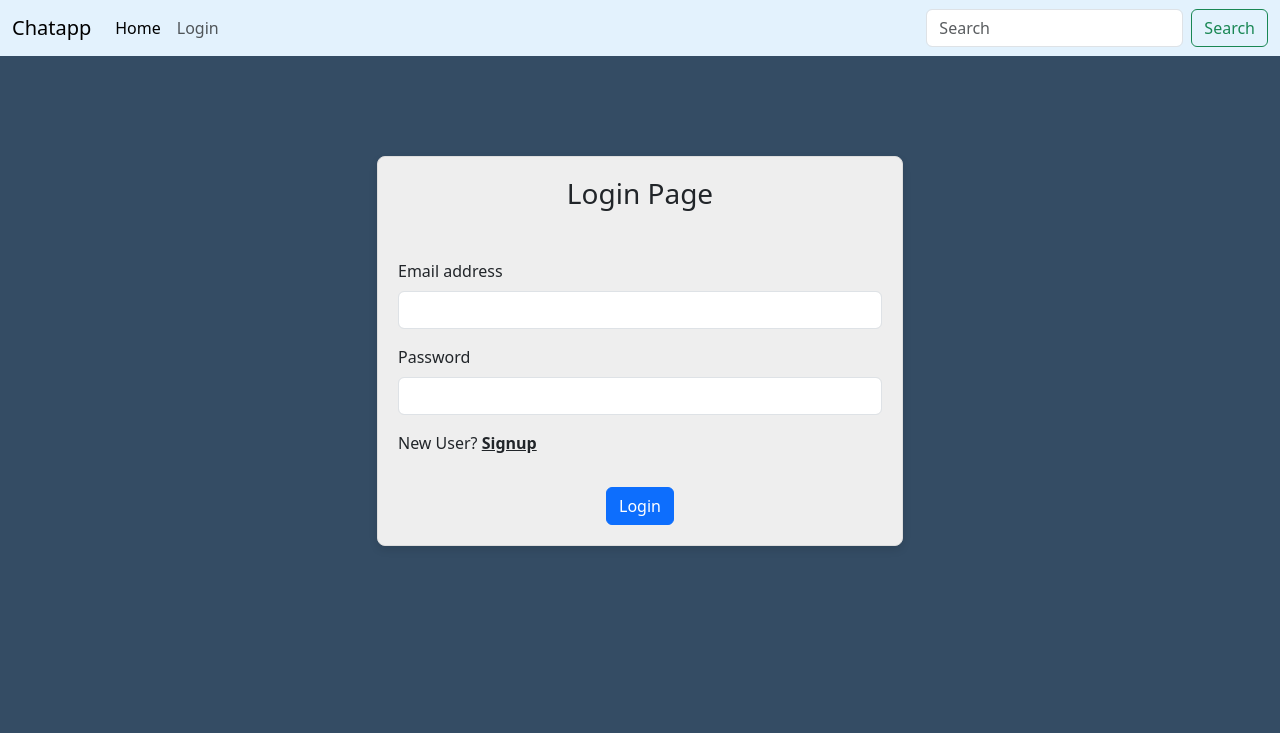
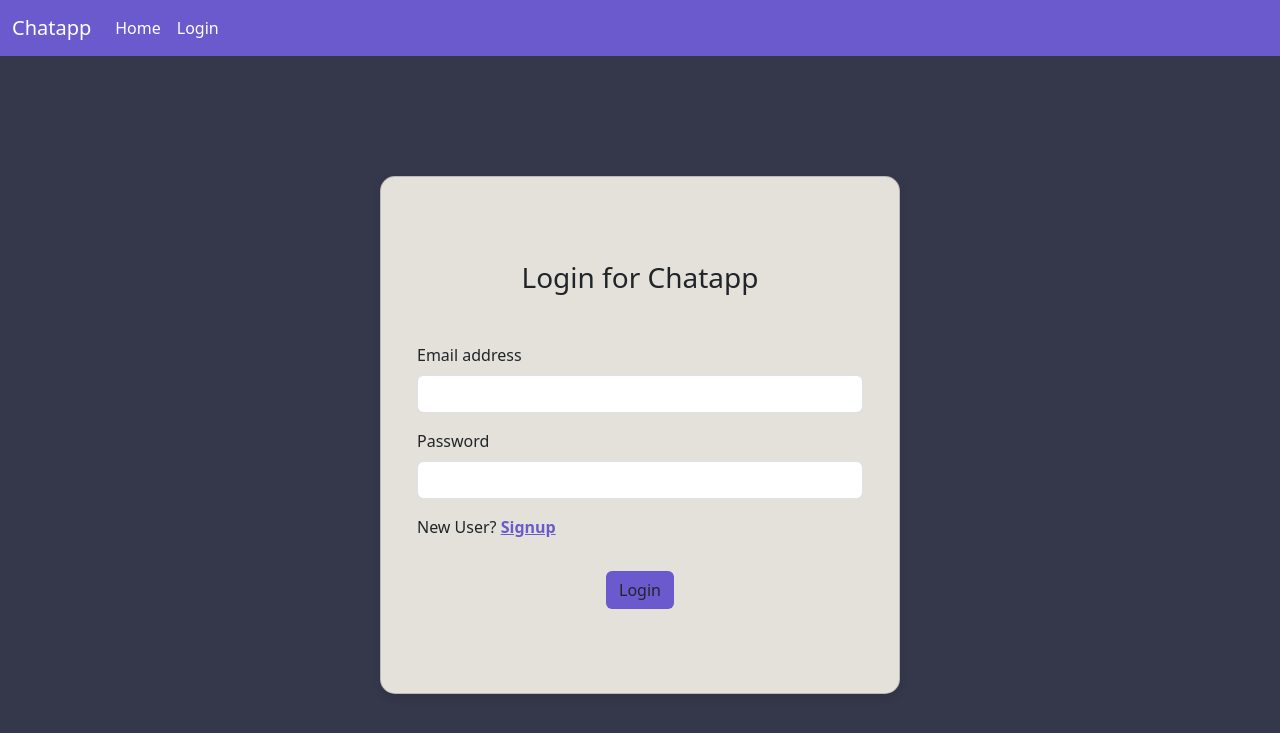
Before and after one commit to FenilVadher/Assignment_Bizzyatra, a PHP site: page /Bizzyatra_Assignment/Userloginpage.php in a window 1280 px wide. Shown: the top 733 px of the page. Run offline with PHP 8.4, Linux system fonts and the light colour scheme.

Commit message:
file updated

```diff
--- a/Userloginpage.php
+++ b/Userloginpage.php
@@ -1,79 +1,127 @@
 <?php
-require 'partials/nav.php';
 
+if (file_exists('partials/nav.php')) {
+  include 'partials/nav.php';
+} else {
+  echo "Navigation file not found.";
+}
+
+if (file_exists('partials/db_connect.php')) {
+  include 'partials/db_connect.php';
+} else {
+  echo "connection file not found.";
+}
+
+// Check if the verification token is set in the URL
+if (isset($_GET['token'])) {
+  $verification = ($_GET['token']);
+  $sql_verify_query = "SELECT email, verification, verified_status, password FROM user_details WHERE verification='$verification' LIMIT 1";
+  $sql = mysqli_query($link, $sql_verify_query);
+
+  if (mysqli_num_rows($sql) > 0) {
+    $row = mysqli_fetch_array($sql);
+    if ($row['verified_status'] == '0') {
+
+      if (isset($_POST['password']) && isset($_POST['email']) && isset($_POST['verify_token'])) {
+        $email = $_POST['email'];
+        $pass = $_POST['password'];
+
+        if ($email === $row['email']) {
+          if (password_verify($pass, $row['password'])) {
+            $update_status = "UPDATE user_details SET verified_status='1' WHERE verification='$verification' LIMIT 1";
+            $update_status_run = mysqli_query($link, $update_status);
+            if ($update_status_run) {
+              $_SESSION['loggedin'] = true;
+              $_SESSION['email'] = $email;
+              header('location:Userhomepage.php');
+              exit();
+            }
+          } else {
+            echo 'Please enter a valid password';
+          }
+        } else {
+          echo 'Please Enter valid Email-id';
+        }
+      }
+    } else {
+      echo 'Account is already verified';
+    }
+  } else {
+    echo 'Invalid token';
+  }
+} else {
+  $_SESSION['loggedin'] = false;
+  if (isset($_POST['login'])) {
+    $email = $_POST['email'];
+    $pass = $_POST['password'];
+    $sql = "SELECT * FROM `user_details` WHERE email='$email'";
+    $result = mysqli_query($link, $sql);
+    $num = mysqli_num_rows($result);
+    if ($num == 1) {
+      while ($row = mysqli_fetch_assoc($result)) {
+        if ($row['verified_status'] == '1') {
+          if (password_verify($pass, $row['password'])) {
+            $_SESSION['loggedin'] = true;
+            $_SESSION['email'] = $email;
+            $_SESSION['authenticated'] = 'true';
+            header('location:Userhomepage.php');
+            exit();
+          } else {
+            echo "Invalid password";
+          }
+        } else {
+          echo "Please verify your account";
+        }
+      }
+    } else {
+      echo "No user found with this email";
+    }
+  }
+}
 ?>
 
-<?php
- $_SESSION['loggedin']=false;
-if(isset($_POST['login'])){
-
-    include 'partials/db_connect.php';
-
-    $email = $_POST['email'];
-    $pass = $_POST['password'];
-    $sql="SELECT * FROM `user_details` WHERE email='$email'";
-
-    $result = mysqli_query($link,$sql);
-    $num = mysqli_num_rows($result);
-    if($num==1){
-        while($row=mysqli_fetch_assoc($result)){
-            if(password_verify($pass,$row['password'])){
-                $login= true;
-                session_start();
-                $_SESSION['loggedin']=true;
-                $_SESSION['email']=$email;
-                echo "done";
-                header('location:Userhomepage.php');
-            }
-        }
-
-    }
-}
-
-
-echo '
 <!doctype html>
 <html lang="en">
+
 <head>
   <meta charset="utf-8">
   <meta name="viewport" content="width=device-width, initial-scale=1">
-    <title>Bootstrap demo</title>
+  <title>Login Verify</title>
   <link href="https://cdn.jsdelivr.net/npm/bootstrap@5.3.3/dist/css/bootstrap.min.css" rel="stylesheet" integrity="sha384-QWTKZyjpPEjISv5WaRU9OFeRpok6YctnYmDr5pNlyT2bRjXh0JMhjY6hW+ALEwIH" crossorigin="anonymous">
   <link rel="stylesheet" href="style.css">
+</head>
 
-    </head>
 <body>
-<div class="container" style="margin-top: 100px;  width:550px;" >
+
+<div class="container" style="margin-top: 120px; width:550px;">
+    <div class="card">
+        <div class="card-body">
             <form class="my-5" id="loginform" action="Userloginpage.php" method="POST">
                 <div class="mb-3">
-    <h3 style="text-align:center;" >Login Page</h3>
+                    <h3 style="text-align:center;">Login for Chatapp</h3>
                     <br>
-
                 </div>
                 <div class="mb-3">
-    <label for="exampleInputEmail1"  class="form-label">Email address</label>
-    <input type="email" class="form-control" name="email" id="exampleInputEmail1" aria-describedby="emailHelp">
+                    <label for="InputEmail" class="form-label">Email address</label>
+                    <input type="email" name="email" class="form-control" id="InputEmail" aria-describedby="emailHelp" required>
                 </div>
                 <div class="mb-3">
-    <label for="exampleInputPassword1" class="form-label">Password</label>
-    <input type="password" name="password" class="form-control" id="exampleInputPassword1">
+                    <label for="InputPassword" class="form-label">Password</label>
+                    <input type="password" name="password" class="form-control" id="InputPassword" required>
+                </div>
+                <div class="mb-4">
+                    <label for="signup" class="form-label">New User?</label>
+                    <a href="Usersignuppage.php" id="signup" name="signup" class="alert-link" style="color: slateblue;">Signup</a>
+                </div>
+                <div class="d-flex justify-content-center">
+                    <button type="submit" name="login" style="background-color:slateblue" class="btn">Login</button>
+                </div>
+            </form>
+        </div>
+    </div>
 </div>
 
-<div class="mb-4">
-<label for="signup" class="form-label" >New User?</label>
-<a href="Usersignuppage.php" id="signup" name="signup" class="alert-link">Signup</a>
-</div>
-<div class="d-flex justify-content-center">
-<button type="submit" name="login" class="btn btn-primary">Login</button>
-
-</div>
-
-</form>
-</div>
   <script src="https://cdn.jsdelivr.net/npm/bootstrap@5.3.3/dist/js/bootstrap.bundle.min.js" integrity="sha384-YvpcrYf0tY3lHB60NNkmXc5s9fDVZLESaAA55NDzOxhy9GkcIdslK1eN7N6jIeHz" crossorigin="anonymous"></script>
 </body>
+
 </html>
-';
-
-
-?>
--- a/index.php
+++ b/index.php
@@ -2,8 +2,8 @@
 
 // print the helloworld
 
-echo'Hello! world.';
+echo 'Hello! world.';
 
 // intro of my self
 
-echo'I am Fenil Vadher and i am intern in bizzyatra';
+echo 'I am Fenil Vadher and i am intern in bizzyatra';
--- a/logout.php
+++ b/logout.php
@@ -1,9 +1,8 @@
 <?php
+// logout.php
 
 session_start();
-
-
 session_unset();
 session_destroy();
 header("location:Homepage.php");
-?>
+exit();
--- /dev/null
+++ b/navbar.css
@@ -0,0 +1,6 @@
+#navitem {
+  color: rgb(255, 255, 255);
+}
+#navitem:hover {
+  transform: scale(1.1);
+}
--- a/partials/db_connect.php
+++ b/partials/db_connect.php
@@ -1,9 +1,15 @@
 <?php
+// db_connect.php
 
-$link = mysqli_connect("localhost", "root", "", "chattingapp");
-if(!($link)){
+$hostname = "localhost";
+$username = "root";
+$password = "";
+$database = "app";
 
-    die(mysqli_connect_error());
+// Create connection
+$link = mysqli_connect($hostname, $username, $password, $database);
+
+// Check connection
+if (!$link) {
+    die("Connection failed: " . mysqli_connect_error());
 }
-
-?>
--- a/partials/nav.php
+++ b/partials/nav.php
@@ -1,75 +1,69 @@
 <?php
-session_start(); // Start the session
+session_start();
 
-if(isset($_SESSION['loggedin']) && $_SESSION['loggedin'] == true){
+if (isset($_SESSION['loggedin']) && $_SESSION['loggedin'] == true) {
   $loggedin = true;
 } else {
   $loggedin = false;
 }
 
-echo '
+?>
 <!doctype html>
 <html lang="en">
+
 <head>
   <meta charset="utf-8">
   <meta name="viewport" content="width=device-width, initial-scale=1">
-    <title>Login-Register</title>
+  <title>Chatapp</title>
   <link href="https://cdn.jsdelivr.net/npm/bootstrap@5.3.3/dist/css/bootstrap.min.css" rel="stylesheet" integrity="sha384-QWTKZyjpPEjISv5WaRU9OFeRpok6YctnYmDr5pNlyT2bRjXh0JMhjY6hW+ALEwIH" crossorigin="anonymous">
+  <link rel="stylesheet" href="navbar.css">
+
 </head>
+
 <body>
 
-  <nav class="navbar navbar-expand-lg" style="background-color: #e3f2fd;">
-  <div class="container-fluid">
-    <a class="navbar-brand" href="#">Chatapp</a>
+  <nav class="navbar navbar-expand-lg" style="background-color:slateblue;">
+    <div class="container-fluid" id="nav">
+      <a class="navbar-brand" style=" color: white;">Chatapp</a>
       <button class="navbar-toggler" type="button" data-bs-toggle="collapse" data-bs-target="#navbarSupportedContent" aria-controls="navbarSupportedContent" aria-expanded="false" aria-label="Toggle navigation">
         <span class="navbar-toggler-icon"></span>
       </button>
-    <div class="collapse navbar-collapse" id="navbarSupportedContent">
-      <ul class="navbar-nav me-auto mb-2 mb-lg-0">';
-
-      if($loggedin){
+      <div class="collapse navbar-collapse" id="navbarSupportedContent" id="navul">
+        <ul class="navbar-nav me-auto mb-2 mb-lg-0" id="navul">
+          <?php
+          if ($loggedin) {
             echo '
-        <li class="nav-item">
-          <a class="nav-link active" aria-current="page" href="Userhomepage.php">Home</a>
+        <li class="nav-item"  >
+          <a id="navitem" class="nav-link active" aria-current="page" href="Userhomepage.php">Home</a>
         </li>
         ';
-      }
-
-      if(!$loggedin){
             echo '
-        <li class="nav-item">
-          <a class="nav-link active" aria-current="page" href="Homepage.php">Home</a>
-        </li>
-        ';
-      }
-
-
-      if($loggedin){
-        echo '
-        <li class="nav-item">
-          <a class="nav-link" href="logout.php">Logout</a>
+        <li class="nav-item" >
+          <a id="navitem" class="nav-link" href="logout.php">Logout</a>
         </li>';
           }
 
-      if(!$loggedin){
+          if (!$loggedin) {
+            echo '
+        <li class="nav-item" >
+          <a id="navitem" class="nav-link active" aria-current="page" href="Homepage.php">Home</a>
+        </li>
+        ';
             echo '
         <li class="nav-item">
-          <a class="nav-link" href="Userloginpage.php">Login</a>
+          <a   id="navitem"class="nav-link" href="Userloginpage.php">Login</a>
         </li>';
           }
 
-echo '
+          ?>
+
         </ul>
 
-      <form class="d-flex" role="search">
-        <input class="form-control me-2" type="search" placeholder="Search" aria-label="Search">
-        <button class="btn btn-outline-success" type="submit">Search</button>
-      </form>
+
       </div>
     </div>
   </nav>
   <script src="https://cdn.jsdelivr.net/npm/bootstrap@5.3.3/dist/js/bootstrap.bundle.min.js" integrity="sha384-YvpcrYf0tY3lHB60NNkmXc5s9fDVZLESaAA55NDzOxhy9GkcIdslK1eN7N6jIeHz" crossorigin="anonymous"></script>
 </body>
+
 </html>
-';
-?>
--- a/style.css
+++ b/style.css
@@ -1,12 +1,58 @@
-#signupform,#loginform{
-
-    border: 1px solid #ddd;
-    background-color: #EEEEEE;
-    box-shadow: 0 4px 8px rgba(0, 0, 0, 0.1);
-    padding: 20px;
-    border-radius: 8px;
+#signuppage,
+#loginpage {
+  border: 1px solid #ddd;
+  background-color: #E5DDC5;
+  box-shadow: 0 4px 8px rgba(0, 0, 0, 0.1);
+  padding: 20px;
+  border-radius: 8px;
 }
 
-body{
-background-color:#344C64;
+body {
+  background-color: #35374B;
 }
+
+/* Add responsive CSS here */
+.container {
+  max-width: 100%;
+  padding-right: 15px;
+  padding-left: 15px;
+  margin-right: auto;
+  margin-left: auto;
+}
+
+.card {
+  background-color: #E3E1D9; /* New background color */
+  border-radius: 15px; /* Rounded corners */
+  box-shadow: 0 4px 8px rgba(0, 0, 0, 0.1); /* Box shadow */
+  padding: 20px; /* Padding inside the card */
+  max-width: 550px; /* Increased width for the card */
+  margin: auto; /* Center the card horizontally */
+}
+
+.card-title {
+  color: #101111; /* Blue color for the card title */
+}
+
+@media (min-width: 576px) {
+  .container {
+      max-width: 480px; /* Reduced width for smaller screens */
+  }
+}
+
+@media (min-width: 768px) {
+  .container {
+      max-width: 640px; /* Reduced width for medium screens */
+  }
+}
+
+@media (min-width: 992px) {
+  .container {
+      max-width: 800px; /* Reduced width for large screens */
+  }
+}
+
+@media (min-width: 1200px) {
+  .container {
+      max-width: 960px; /* Reduced width for extra-large screens */
+  }
+}
```
Also changed, not shown: Homepage.php (+7 -2 lines), Userhomepage.php (+19 -13 lines), Usersignuppage.php (+85 -48 lines), verify.php (added, +39 -0 lines). Lines whose indentation alone changed are shown as unchanged.
